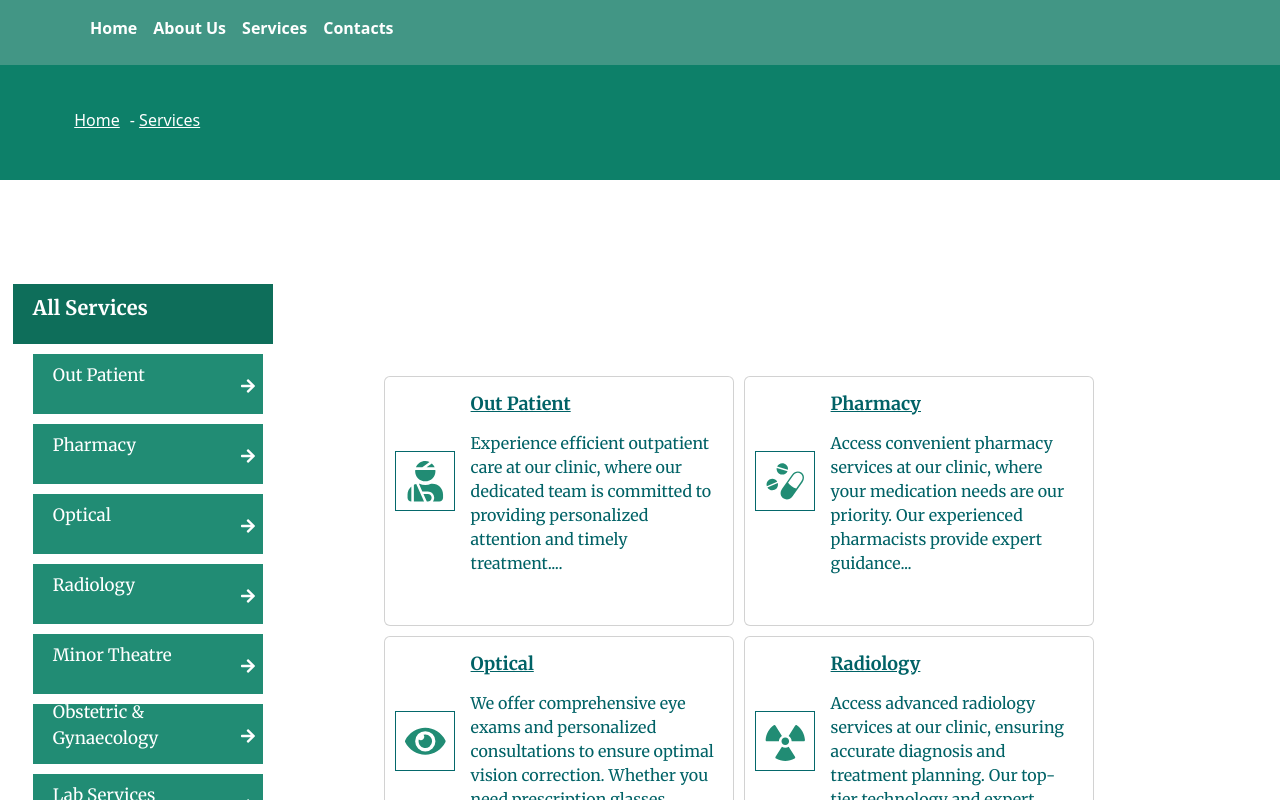
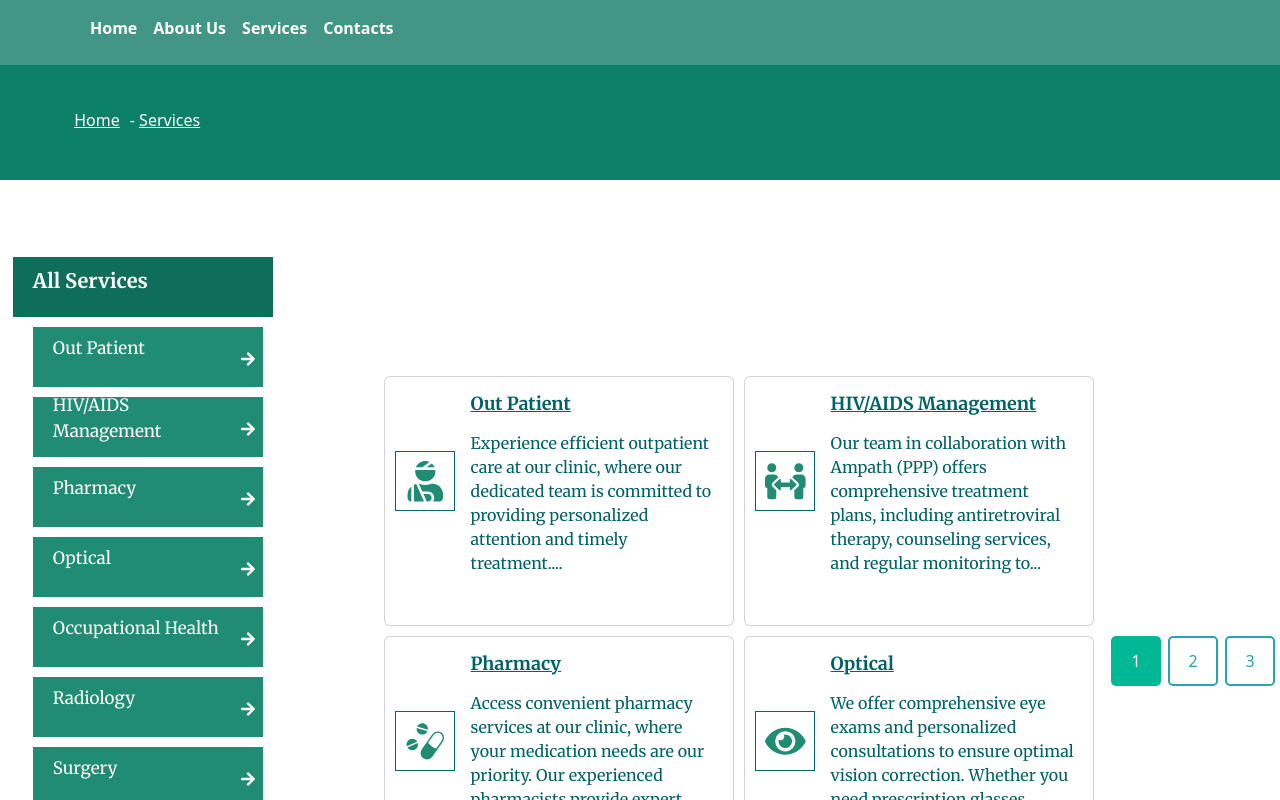
Before and after one commit to Marcelkibor/Cedar-Clinic, a React (Vite) app: page /services in a window 1280 px wide. Shown: the top 800 px of the page. Built offline with nearby package versions, Linux system fonts and the light colour scheme.

Commit message:
Update: Medical Services

```diff
--- a/src/App.css
+++ b/src/App.css
@@ -16,7 +16,7 @@ p{
 .all-services{
   position: relative;
   height: fit-content;
-  margin-bottom: 100px !important;
+  margin-bottom: 250px !important;
 }
 
 .contact-form{
@@ -451,7 +451,7 @@ top: 60px;
   color: white;
   margin-left: 1%;
   position: absolute;
-  top: 30%;
+  top: 29%;
 }
 .all-sv-card{
   width: 350px !important;
--- a/src/components/DataFiles/Mservices.ts
+++ b/src/components/DataFiles/Mservices.ts
@@ -1,9 +1,11 @@
-import { FaEye,FaRadiation,FaUserInjured, FaBaby } from 'react-icons/fa';
+import { FaEye,FaRadiation,FaUserInjured, FaBaby, FaPeopleArrows } from 'react-icons/fa';
 import { ImLab } from 'react-icons/im';
 import {RiBodyScanFill} from 'react-icons/ri'
 import { IconType } from 'react-icons';
 import { GiMedicines } from 'react-icons/gi';
+import {LuScissorsSquare} from 'react-icons/lu';
 import { BiFemale } from 'react-icons/bi';
+import { MdOutlineHealthAndSafety } from 'react-icons/md';
 type Medical = {
     id:number
     name:string,
@@ -11,22 +13,28 @@ type Medical = {
 }
 const Mservice:Medical[] = [
     { id: 1, name: 'Out Patient', description: "Experience efficient outpatient care at our clinic, where our dedicated team is committed to providing personalized attention and timely treatment. With our focus on your well-being, you can trust us to deliver comprehensive care that meets your needs effectively." },
-    { id: 2, name: 'Pharmacy', description: "Access convenient pharmacy services at our clinic, where your medication needs are our priority. Our experienced pharmacists provide expert guidance and support, ensuring you receive the right medications and advice for your health. From prescription fills to medication management, we're here to help you stay on track with your wellness journey." },
-    { id: 3, name: 'Optical', description: 'We offer comprehensive eye exams and personalized consultations to ensure optimal vision correction. Whether you need prescription glasses, contact lenses, or specialized eye care, trust our team to provide precise solutions tailored to your needs. Your vision is our focus, and we are here to help you see the world clearly.' },
-    { id: 4, name: 'Radiology', description: 'Access advanced radiology services at our clinic, ensuring accurate diagnosis and treatment planning. Our top-tier technology and expert radiologists deliver precise imaging results promptly, prioritizing your health and well-being.' },
-    { id: 5, name: 'Minor Theatre', description: 'Experience efficient minor theater services at our clinic, ensuring swift procedures and optimal care. Our skilled team prioritizes your comfort and safety, delivering precise treatments with attention to detail. Trust us to provide comprehensive minor surgical care tailored to your needs, promoting your well-being every step of the way.' },
-    { id: 6, name: 'Obstetric & Gynaecology', description: '. Our experienced team offers personalized consultations, prenatal care, and a range of gynecological services to support your reproductive health journey. From routine check-ups to specialized treatments, trust us to provide compassionate care tailored to your unique needs. Your health and well-being are in good hands with our dedicated obstetric and gynecological treatment.' },
-    { id: 7, name: 'Lab Services', description: 'Explore our Lab Services at the clinic, providing a wide range of diagnostic tests to aid in your healthcare journey. From routine blood work and cholesterol checks to specialized tests like allergy panels and cancer screenings, our state-of-the-art lab facilities offer precise and timely results to support your well-being' },
-    { id: 8, name: 'Mother & Child Clinic', description: 'Our dedicated team offers a range of services including prenatal care, postnatal support, pediatric check-ups, and vaccinations. With a focus on nurturing both maternal and child health, trust us to provide comprehensive care tailored to your family needs. Your journey to parenthood is supported every step of the way at our clinic.' }
+    { id: 2, name: 'HIV/AIDS Management', description: "Our team in collaboration with Ampath (PPP) offers comprehensive treatment plans, including antiretroviral therapy, counseling services, and regular monitoring to manage your condition effectively and enhance your overall well-being." },
+    { id: 3, name: 'Pharmacy', description: "Access convenient pharmacy services at our clinic, where your medication needs are our priority. Our experienced pharmacists provide expert guidance and support, ensuring you receive the right medications and advice for your health. From prescription fills to medication management, we're here to help you stay on track with your wellness journey." },
+    { id: 4, name: 'Optical', description: 'We offer comprehensive eye exams and personalized consultations to ensure optimal vision correction. Whether you need prescription glasses, contact lenses, or specialized eye care, trust our team to provide precise solutions tailored to your needs. Your vision is our focus, and we are here to help you see the world clearly.' },
+    { id: 5, name: 'Occupational Health', description: 'Benefit from comprehensive occupational health services designed to promote workplace safety and employee well-being. Our expert team provides a range of services including workplace assessments, health screenings, injury management, and health education to ensure a healthy and productive workforce.' },
+    { id: 6, name: 'Radiology', description: 'Access advanced radiology services at our clinic, ensuring accurate diagnosis and treatment planning. Our top-tier technology and expert radiologists deliver precise imaging results promptly, prioritizing your health and well-being.' },
+    { id: 7, name: 'Surgery', description: 'Experience exceptional surgical care at our facility, where our skilled team is dedicated to providing safe and effective procedures tailored to your needs. From pre-operative consultations to post-operative support, trust us to deliver comprehensive surgical services with precision, compassion, and expertise.' },
+    { id: 8, name: 'Minor Theatre', description: 'Experience efficient minor theater services at our clinic, ensuring swift procedures and optimal care. Our skilled team prioritizes your comfort and safety, delivering precise treatments with attention to detail. Trust us to provide comprehensive minor surgical care tailored to your needs, promoting your well-being every step of the way.' },
+    { id: 9, name: 'Obstetric & Gynaecology', description: 'Our experienced team offers personalized consultations, prenatal care, and a range of gynecological services to support your reproductive health journey. From routine check-ups to specialized treatments, trust us to provide compassionate care tailored to your unique needs. Your health and well-being are in good hands with our dedicated obstetric and gynecological treatment.' },
+    { id: 10, name: 'Lab Services', description: 'Explore our Lab Services at the clinic, providing a wide range of diagnostic tests to aid in your healthcare journey. From routine blood work and cholesterol checks to specialized tests like allergy panels and cancer screenings, our state-of-the-art lab facilities offer precise and timely results to support your well-being' },
+    { id: 11, name: 'Mother & Child Clinic', description: 'Our dedicated team offers a range of services including prenatal care, postnatal support, pediatric check-ups, and vaccinations. With a focus on nurturing both maternal and child health, trust us to provide comprehensive care tailored to your family needs. Your journey to parenthood is supported every step of the way at our clinic.' }
 ]
 const serviceIcons: { [key: number]: IconType } = {
     1: FaUserInjured,
-    2: GiMedicines,
-    3: FaEye,
-    4: FaRadiation,
-    5: RiBodyScanFill,
-    6: BiFemale,
-    7: ImLab,
-    8: FaBaby
+    2: FaPeopleArrows,
+    3: GiMedicines,
+    4: FaEye,
+    5: MdOutlineHealthAndSafety,
+    6: FaRadiation,
+    7: LuScissorsSquare,
+    8: RiBodyScanFill,
+    9: BiFemale,
+    10: ImLab,
+    11: FaBaby
   };
 export {Mservice,serviceIcons};
--- a/src/components/Services/AllServices.tsx
+++ b/src/components/Services/AllServices.tsx
@@ -32,7 +32,7 @@ const AllServices = () => {
     <div className='all-services' id='layout'>
       <Navigation/>
      {locationPath && <ServicesHeader pathname = {locationPath}/>}
-        <div style={{marginRight:'5%'}}  className = 'all-sv-main-div'>
+        <div className = 'all-sv-main-div'>
   {displayServices.map((service:any) => (
     <Card key={service.id} className="all-sv-card" >
       <div className="all-sv-icons-div">
```
